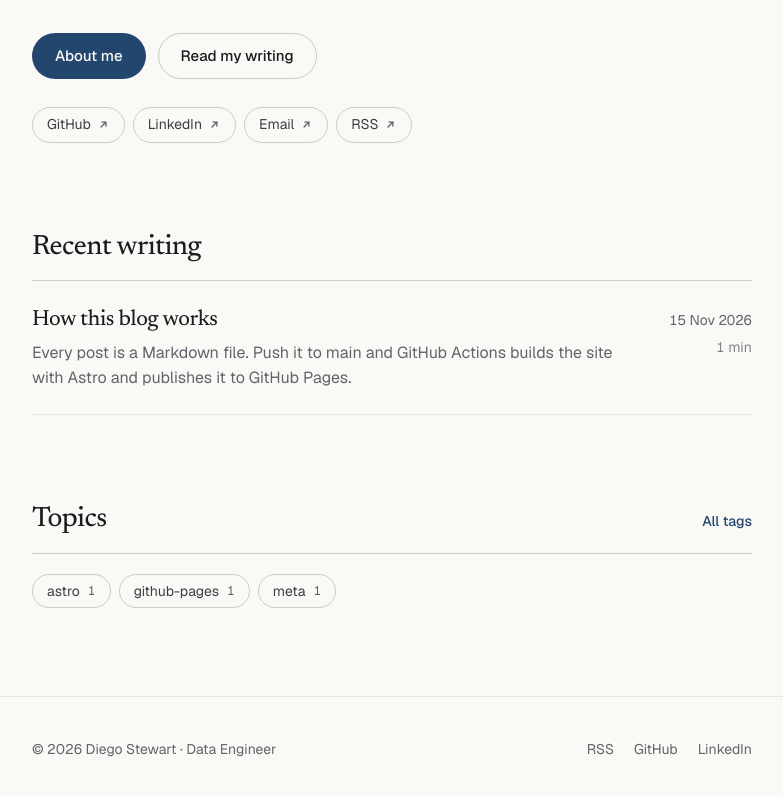
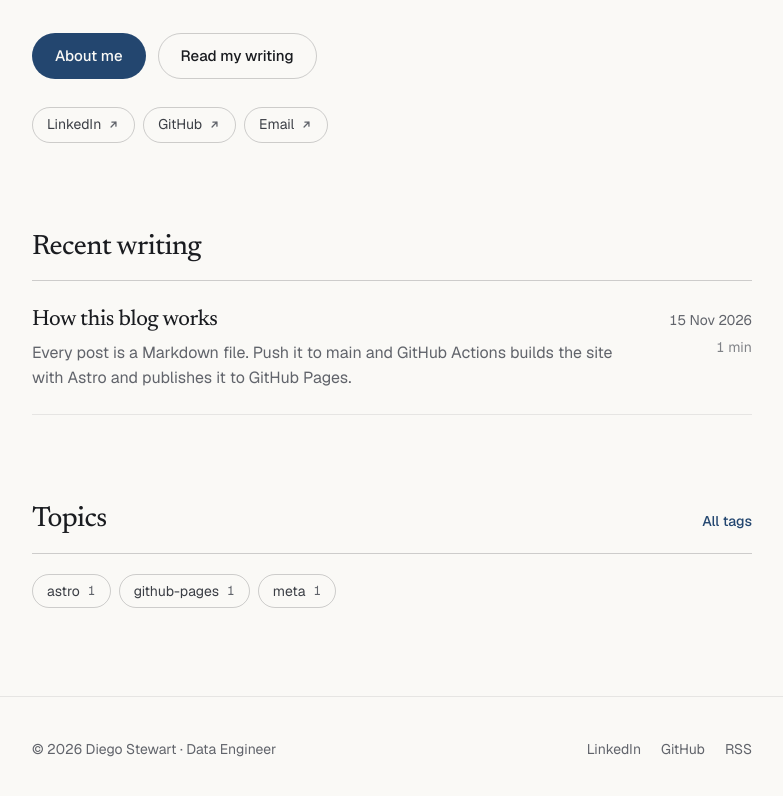
Before and after one commit to diegostewart/diegostewart.github.io, an Astro site: page / in a window 1280 px wide. Shown: the part 378-1174 px from the top of the page, without its empty margins (248-1031 px from the left). Built offline with nearby package versions, Linux system fonts and the light colour scheme; Astro itself is replaced by a stand-in of ours.

Commit message:
Reorder profile and footer links for improved visibility

```diff
--- a/src/components/ProfileLinks.astro
+++ b/src/components/ProfileLinks.astro
@@ -1,13 +1,12 @@
 ---
 import { SITE } from '../site.config';
-import { url } from '../lib/posts';
 
 const { links } = SITE;
+// LinkedIn first. RSS lives only in the footer.
 const items = [
+  links.linkedin && { label: 'LinkedIn', href: links.linkedin },
   links.github && { label: 'GitHub', href: links.github },
-  links.linkedin && { label: 'LinkedIn', href: links.linkedin },
   links.email && { label: 'Email', href: `mailto:${links.email}` },
-  { label: 'RSS', href: url('rss.xml') },
 ].filter(Boolean) as { label: string; href: string }[];
 ---
 
--- a/src/layouts/Base.astro
+++ b/src/layouts/Base.astro
@@ -100,9 +100,9 @@ const nav = [
       <div class="container footer__inner">
         <p>© {year} {SITE.author} · {SITE.role}</p>
         <ul class="footer__links">
-          <li><a href={url('rss.xml')}>RSS</a></li>
+          {SITE.links.linkedin && <li><a href={SITE.links.linkedin}>LinkedIn</a></li>}
           {SITE.links.github && <li><a href={SITE.links.github}>GitHub</a></li>}
-          {SITE.links.linkedin && <li><a href={SITE.links.linkedin}>LinkedIn</a></li>}
+          <li><a href={url('rss.xml')} title="Feed for RSS readers">RSS</a></li>
         </ul>
       </div>
     </footer>
```
